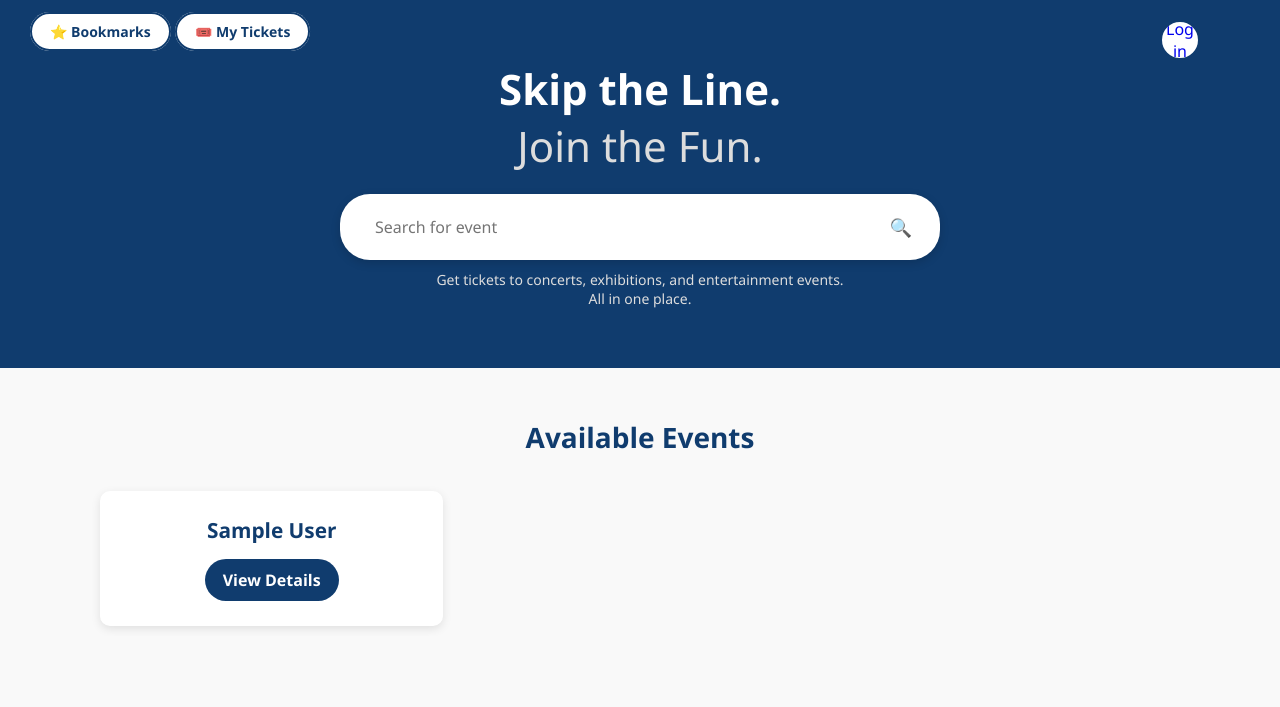
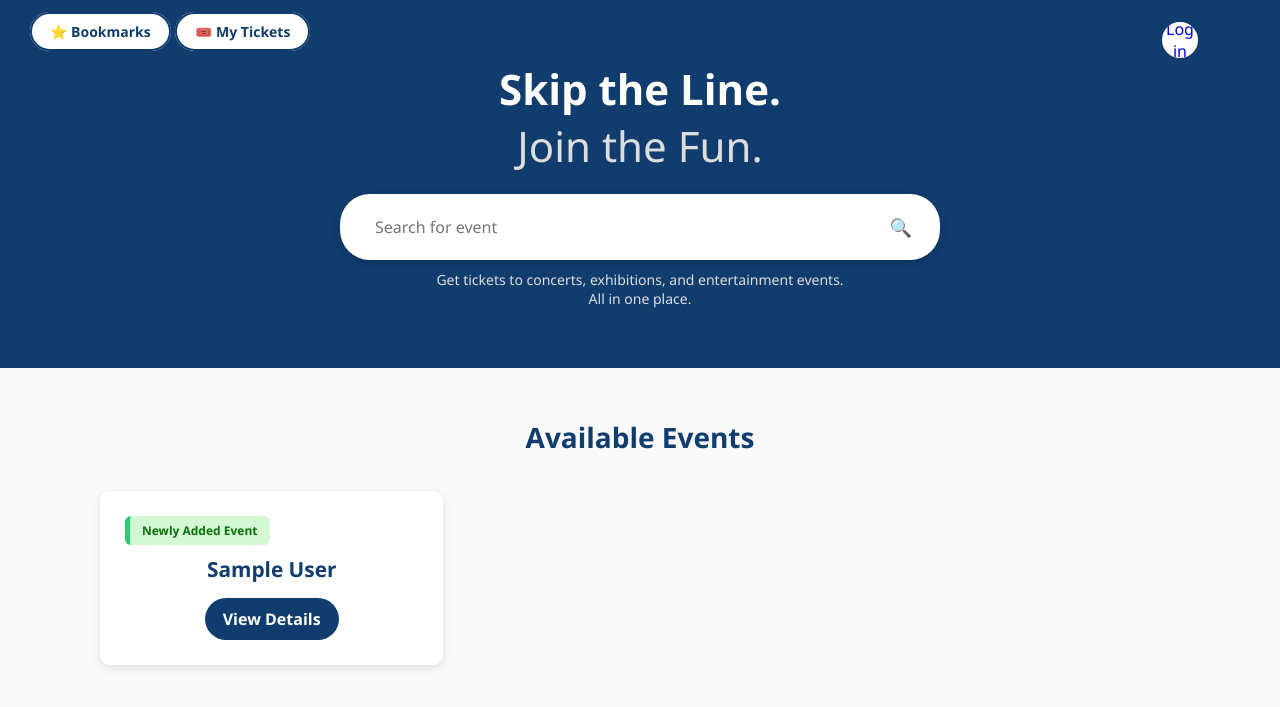
Before and after one commit to Gongz024/CSIT327-G2-QREntry, a Django app: page /accounts/home/ in a window 1280 px wide. Shown: the top 707 px of the page. Run offline with Django 5.2, Linux system fonts and the light colour scheme; tables that the repository leaves empty hold one stand-in row (values such as "Sample post").

Commit message:
newly added events indicator

```diff
--- a/accounts/templates/accounts/home.html
+++ b/accounts/templates/accounts/home.html
@@ -19,19 +19,14 @@
 </div>
 
 <script>
-    // Wait 5 seconds then fade out each message
     setTimeout(() => {
         document.querySelectorAll('.message').forEach(msg => {
             msg.classList.add('fade-out');
-
-            // Remove from DOM after animation finishes (0.6s)
             setTimeout(() => msg.remove(), 600);
         });
     }, 5000);
 </script>
 {% endif %}
-
-
 
     <!-- Hero Section -->
     <div class="hero fade-in">
@@ -63,11 +58,21 @@
         <div class="event-grid">
             {% for event in events %}
             <div class="event-card">
+
+                <!-- ⭐ ADDED ONLY THIS -->
+                {% if forloop.counter <= 3 %}
+                    <div class="event-indicator new">Newly Added Event</div>
+                {% else %}
+                    <div class="event-indicator recent">Recent Event</div>
+                {% endif %}
+                <!-- ⭐ END ADDED PART -->
+
                 <h3>{{ event.event_name }}</h3>
                 <a href="{% url 'accounts:event_detail' event.id %}" class="view-btn">View Details</a>
             </div>
             {% endfor %}
         </div>
+
         {% else %}
             {% if query %}
                 <div class="no-results">
@@ -98,7 +103,6 @@
     </div>
 
     <script>
-
 document.getElementById("search-input").addEventListener("keyup", function () {
     const q = this.value;
 
@@ -106,7 +110,7 @@ document.getElementById("search-input").addEventListener("keyup", function () {
         .then(response => response.json())
         .then(data => {
             const grid = document.querySelector(".event-grid");
-            grid.innerHTML = ""; // clear grid
+            grid.innerHTML = "";
 
             if (data.events.length === 0) {
                 grid.innerHTML = `<p style="grid-column: 1 / -1;">No events found.</p>`;
@@ -123,7 +127,7 @@ document.getElementById("search-input").addEventListener("keyup", function () {
             });
         });
 });
+</script>
 
-</script>
 </body>
 </html>
--- a/static/css/home_style.css
+++ b/static/css/home_style.css
@@ -481,6 +481,28 @@ input[disabled], input[readonly] {
     background: #f2f2f2;
 }
 
+.event-indicator {
+    padding: 6px 12px;
+    border-radius: 6px;
+    font-size: 12px;
+    font-weight: 700;
+    width: fit-content;
+    margin-bottom: 10px;
+}
+
+/* First 3 events */
+.event-indicator.new {
+    background-color: #d4f8d4; /* light green */
+    color: #0d6e0d;
+    border-left: 5px solid #2ecc71;
+}
+
+/* Other events */
+.event-indicator.recent {
+    background-color: #e6e6e6; /* light gray */
+    color: #555;
+    border-left: 5px solid #999;
+}
 
 
 /* Animation */
```
